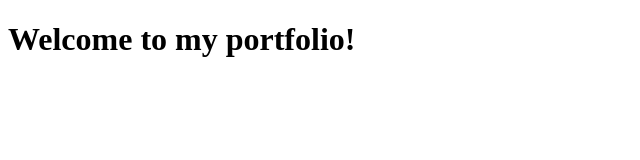
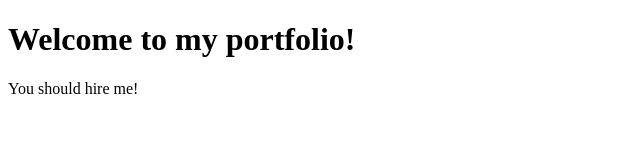
Before and after one commit to gburton20/gburton20.github.io, a plain HTML site: page index.html in a window 1280 px wide. Shown: the whole page, without its empty margins (0-640 px from the left). Drawn offline with Linux system fonts and the light colour scheme.

Commit message:
Second commit

```diff
--- a/index.html
+++ b/index.html
@@ -7,5 +7,6 @@
 </head>
 <body>
     <h1>Welcome to my portfolio!</h1>
+    <p>You should hire me!</p>
 </body>
 </html>
```
